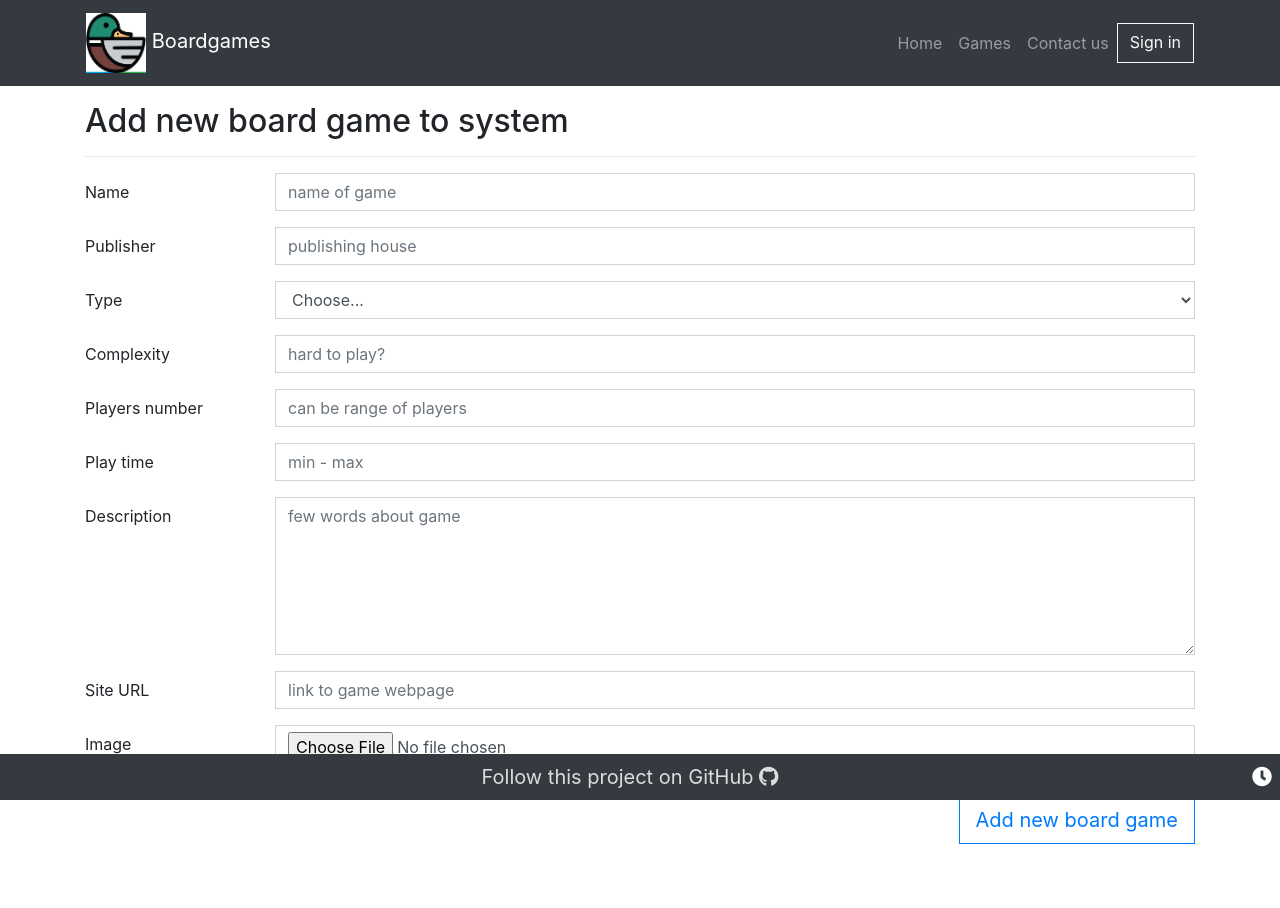
After one commit to theKindlyMallard/boardgames, a PHP site: the page made by application/View/game/add.phtml in a window 1280 px wide. The commit adds this page. Run offline with PHP 8.4, Linux system fonts and the light colour scheme; the template is opened without the code that fills it, so the values that code supplies are empty; some libraries are stand-ins or nearby versions.

Commit message:
Add game saving & tiny view changes.

```diff
--- /dev/null
+++ b/application/View/game/add.phtml
@@ -0,0 +1,143 @@
+<?php
+if (!empty($this->messages)) {
+    foreach ($this->messages as $type => $message) {
+        if ($type == 'ok') {
+            $alertType = 'alert-success';
+        } else if ($type == 'error') {
+            $alertType = 'alert-warning';
+        } else {
+            $alertType = 'alert-secondary';
+        }
+        echo '<div class="alert ' . $alertType . '" role="alert">';
+        echo $message;
+        echo '</div>';
+    }
+}
+?>
+<h2>Add new board game to system</h2>
+<hr>
+<form action="" method="POST" enctype="multipart/form-data"
+      id="<?= Controller\GameController::FORM_NAME_GAME_ADD ?>">
+    <div class="form-group row">
+        <label class="col-sm-2 col-form-label"
+               for="<?= Controller\GameController::FIELD_NAME ?>">
+            Name
+        </label>
+        <div class="col-sm-10">
+            <input type="text" class="form-control" required
+                   id="<?= Controller\GameController::FIELD_NAME ?>"
+                   name="<?= Controller\GameController::FIELD_NAME ?>"
+                   placeholder="name of game">
+        </div>
+    </div>
+    <div class="form-group row">
+        <label class="col-sm-2 col-form-label"
+               for="<?= Controller\GameController::FIELD_PUBLISHER ?>">
+            Publisher
+        </label>
+        <div class="col-sm-10">
+            <input type="text" class="form-control" required
+                   id="<?= Controller\GameController::FIELD_PUBLISHER ?>"
+                   name="<?= Controller\GameController::FIELD_PUBLISHER ?>"
+                   placeholder="publishing house">
+        </div>
+    </div>
+    <div class="form-group row">
+        <label class="col-sm-2 col-form-label"
+               for="<?= Controller\GameController::FIELD_TYPE ?>">
+            Type
+        </label>
+        <div class="col-sm-10">
+            <select class="form-control"  required
+                    id="<?= Controller\GameController::FIELD_TYPE ?>"
+                    name="<?= Controller\GameController::FIELD_TYPE ?>">
+                <option value="">Choose...</option>
+                <?php
+                foreach ($gameTypes as $gameType) {
+                    echo '<option value="' . $gameType->id . '">' . $gameType->name . '</option>';
+                }
+                ?>
+            </select>
+        </div>
+    </div>
+    <div class="form-group row">
+        <label class="col-sm-2 col-form-label"
+               for="<?= Controller\GameController::FIELD_COMPLEXITY ?>">
+            Complexity
+        </label>
+        <div class="col-sm-10">
+            <input type="number" class="form-control" required
+                   id="<?= Controller\GameController::FIELD_COMPLEXITY ?>"
+                   name="<?= Controller\GameController::FIELD_COMPLEXITY ?>"
+                   placeholder="hard to play?" min="1" max="10">
+        </div>
+    </div>
+    <div class="form-group row">
+        <label class="col-sm-2 col-form-label"
+               for="<?= Controller\GameController::FIELD_PLAYERS_NUMBER ?>">
+            Players number
+        </label>
+        <div class="col-sm-10">
+            <input type="text" class="form-control" required
+                   id="<?= Controller\GameController::FIELD_PLAYERS_NUMBER ?>"
+                   name="<?= Controller\GameController::FIELD_PLAYERS_NUMBER ?>"
+                   placeholder="can be range of players">
+        </div>
+    </div>
+    <div class="form-group row">
+        <label class="col-sm-2 col-form-label"
+               for="<?= Controller\GameController::FIELD_PLAY_TIME ?>">
+            Play time
+        </label>
+        <div class="col-sm-10">
+            <input type="text" class="form-control" required
+                   id="<?= Controller\GameController::FIELD_PLAY_TIME ?>"
+                   name="<?= Controller\GameController::FIELD_PLAY_TIME ?>"
+                   placeholder="min - max">
+        </div>
+    </div>
+    <div class="form-group row">
+        <label class="col-sm-2 col-form-label"
+               for="<?= Controller\GameController::FIELD_DESCRIPTION ?>">
+            Description
+        </label>
+        <div class="col-sm-10">
+            <textarea class="form-control" required
+                      id="<?= Controller\GameController::FIELD_DESCRIPTION ?>"
+                      name="<?= Controller\GameController::FIELD_DESCRIPTION ?>"
+                      placeholder="few words about game" rows="6"></textarea>
+        </div>
+    </div>
+    <div class="form-group row">
+        <label class="col-sm-2 col-form-label"
+               for="<?= Controller\GameController::FIELD_SITE_URL ?>">
+            Site URL
+        </label>
+        <div class="col-sm-10">
+            <input type="text" class="form-control" required
+                   id="<?= Controller\GameController::FIELD_SITE_URL ?>"
+                   name="<?= Controller\GameController::FIELD_SITE_URL ?>"
+                   placeholder="link to game webpage">
+        </div>
+    </div>
+    <div class="form-group row">
+        <label class="col-sm-2 col-form-label"
+               for="<?= Controller\GameController::FIELD_IMAGE ?>">
+            Image
+        </label>
+        <div class="col-sm-10">
+            <input type="file" class="form-control"
+                   id="<?= Controller\GameController::FIELD_IMAGE ?>"
+                   name="<?= Controller\GameController::FIELD_IMAGE ?>">
+        </div>
+    </div>
+    <hr>
+    <div class="form-group row">
+        <div class="col-sm-12">
+            <button type="submit" class="btn btn-outline-primary btn-lg float-right"
+                    name="<?= Controller\GameController::FORM_NAME_GAME_ADD ?>">
+                Add new board game
+            </button>
+        </div>
+    </div>
+</form>
--- a/application/View/home/contact.phtml
+++ b/application/View/home/contact.phtml
@@ -14,6 +14,8 @@
         </div>
     </div>
     <div class="col-sm">
+        <h2>Contact form</h2>
+        <hr>
         <form action="" method="POST" id="<?= Controller\HomeController::FORM_NAME_CONTACT ?>">
             <div class="form-row">
                 <div class="form-group col-md-6">
@@ -39,7 +41,8 @@
                           id="<?= Controller\HomeController::FIELD_MESSAGE ?>"
                           name="<?= Controller\HomeController::FIELD_MESSAGE ?>" rows="6">So, what's the message?</textarea>
             </div>
-            <button type="submit" class="btn btn-outline-dark btn-lg"
+            <hr>
+            <button type="submit" class="btn btn-outline-dark btn-lg float-right"
                     name="<?= Controller\HomeController::FORM_NAME_CONTACT ?>">
                 Send
             </button>
--- a/application/View/templates/header.phtml
+++ b/application/View/templates/header.phtml
@@ -8,7 +8,7 @@
         <link rel="stylesheet" href="https://stackpath.bootstrapcdn.com/bootstrap/4.1.1/css/bootstrap.min.css" integrity="sha384-WskhaSGFgHYWDcbwN70/dfYBj47jz9qbsMId/iRN3ewGhXQFZCSftd1LZCfmhktB" crossorigin="anonymous">
         <link rel="stylesheet" href="https://use.fontawesome.com/releases/v5.0.13/css/all.css" integrity="sha384-DNOHZ68U8hZfKXOrtjWvjxusGo9WQnrNx2sqG0tfsghAvtVlRW3tvkXWZh58N9jp" crossorigin="anonymous">
     </head>
-    <body>
+    <body class="override-sth">
         <header class="sticky-top bg-dark">
             <nav class="navbar container navbar-expand-lg navbar-dark bg-dark">
                 <a id="main-navbar-brand" class="navbar-brand" href="#kk">
--- a/application/config/init.php
+++ b/application/config/init.php
@@ -26,6 +26,10 @@
  * @var string Absolute path to public directory.
  */
 define('DIR_PUBLIC', DIR_ROOT . 'public' . DS);
+/**
+ * @var string Absolute path to directory with uploaded game images.
+ */
+define('DIR_IMAGES_GAMES', DIR_PUBLIC . 'img' . DS . 'game' . DS);
 /**
  * @var string Absolute path to views main directory.
  */
--- a/public/css/style.css
+++ b/public/css/style.css
@@ -2,6 +2,13 @@
     Created on : Apr 18, 2018, 6:44:46 PM
     Author     : theKindlyMallard <the.kindly.mallard@gmail.com>
 */
+body.override-sth .btn,
+body.override-sth .form-control,
+body.override-sth .card,
+body.override-sth .card-img-top {
+    border-radius: 0;
+}
+
 footer {
     padding: 0.5rem;
     color: white;
```
Also changed, not shown: application/Controller/GameController.php (added, +178 -0 lines), application/Model/GameModel.php (added, +181 -0 lines), application/View/user/login.phtml (+8 -3 lines), application/Model/HomeModel.php (line endings or trailing spaces).
